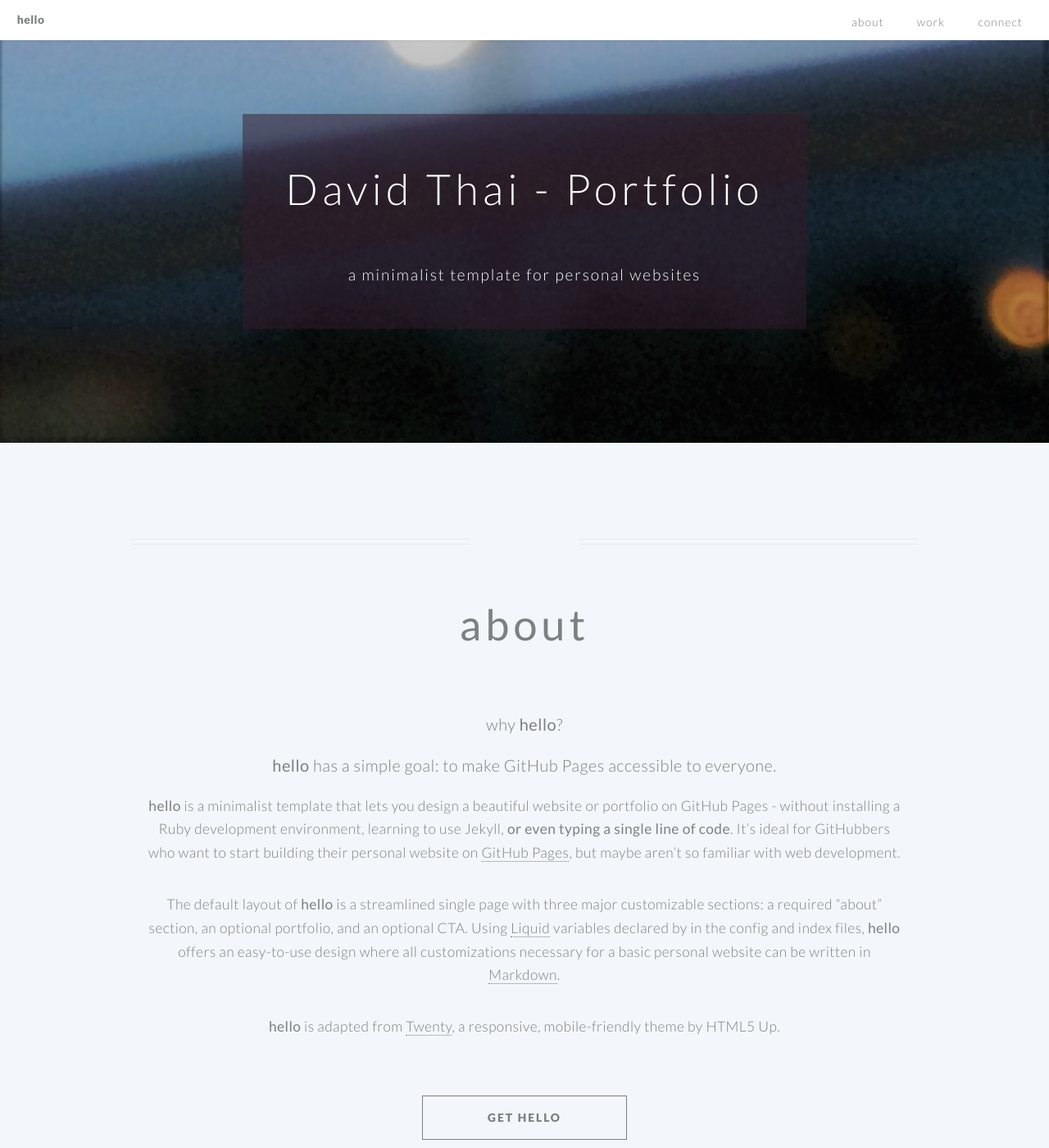
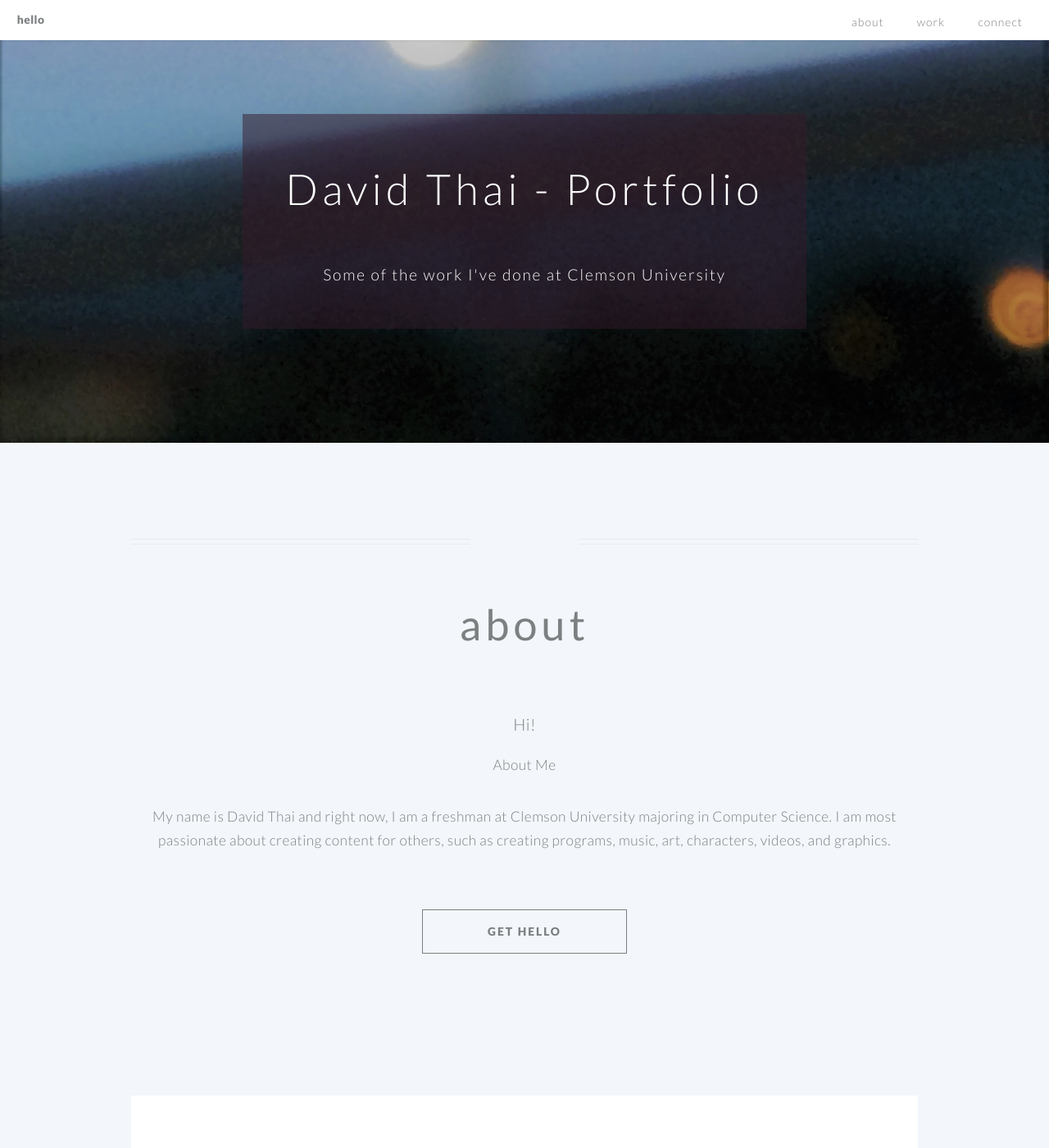
Before and after one commit to thedavidthai/thedavidthai.github.io, a Jekyll site: the page built from index.md, in a window 1280 px wide and 1400 px high. Shown: the whole window at 82% size. Built offline with Jekyll 4.4.1, drawn with Linux system fonts in a browser that asks for light colours.

Commit message:
added my introduction

```diff
--- a/index.md
+++ b/index.md
@@ -5,7 +5,7 @@ layout: hello-default
 
 # these variables are required -------------------------------
 banner_title: David Thai - Portfolio
-banner_subtitle: a minimalist template for personal websites
+banner_subtitle: Some of the work I've done at Clemson University
 background_image: /images/background.jpeg
 
 # all of the following variables are optional -----------------
@@ -42,16 +42,8 @@ cta_button_label: contact # the label on the button
 
 ---
 [//]: # (write a bit about yourself here)
-### why **hello**?
+### Hi!
 
-### **hello** has a simple goal: to make GitHub Pages accessible to everyone.
+About Me
 
-**hello** is a minimalist template that lets you design a beautiful website or portfolio on GitHub Pages - without installing a Ruby
-development environment, learning to use Jekyll, **or even typing a single line of code**. It's ideal for GitHubbers
-who want to start building their personal website on [GitHub Pages](https://pages.github.com/), but maybe aren't so familiar with web development.
-
-
-The default layout of **hello** is a streamlined single page with three major customizable sections: a required "about" section, an optional portfolio, and an optional CTA. Using [Liquid](https://shopify.github.io/liquid/) variables declared by in the config and index files, **hello** offers an easy-to-use design where all customizations necessary for a basic personal website can be written in [Markdown](https://www.markdownguide.org/basic-syntax/).
-
-
-**hello** is adapted from [Twenty](https://html5up.net/twenty), a responsive, mobile-friendly theme by HTML5 Up.
+My name is David Thai and right now, I am a freshman at Clemson University majoring in Computer Science. I am most passionate about creating content for others, such as creating programs, music, art, characters, videos, and graphics.
```
